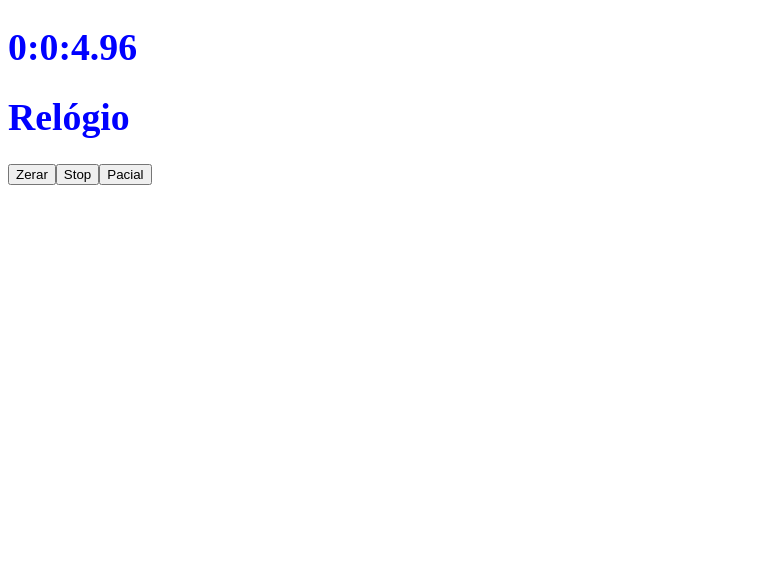
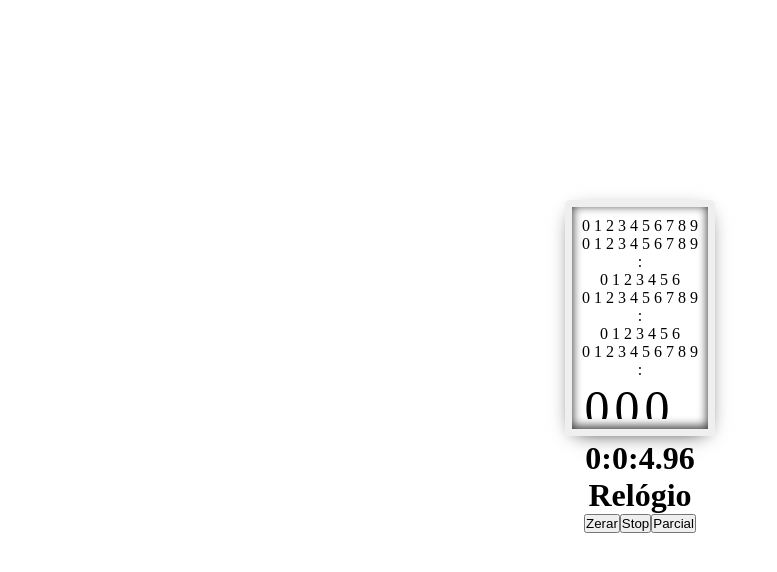
Before and after one commit to GabrielCdev/desafio2-CDM, a React (Create React App) app in the folder cronometro/: page / in a window 1280 px wide. Shown: the top 572 px of the page, without its empty margins (0-777 px from the left). Built offline with nearby package versions, Linux system fonts and the light colour scheme.

Commit message:
CSS do Cronômetro e Modificações funcionais

```diff
--- a/cronometro/src/App.css
+++ b/cronometro/src/App.css
@@ -1,44 +1,125 @@
-.App {
-    text-align: center;
+* {
+    margin: 0;
+    padding: 0;
 }
 
-.App-logo {
-    height: 40vmin;
-    pointer-events: none;
+.container {
+	padding: 200px;
+	text-align: center;
 }
 
-.my-title{
-    color: blue;
-    font-size: 1cm;
+.timer {
+	padding: 10px;
+	background: linear-gradient(top, #222, #444);
+	overflow: hidden;
+	display: inline-block;
+	border: 7px solid #efefef;
+	border-radius: 5px;
+	position: relative;
+
+	box-shadow:
+		inset 0 -2px 10px 1px rgba(0, 0, 0, 0.75),
+		0 5px 20px -10px rgba(0, 0, 0, 1);
 }
 
-@media (prefers-reduced-motion: no-preference) {
-    .App-logo {
-      animation: App-logo-spin infinite 20s linear;
-    }
+.cell {
+	/*Should only display 1 digit. Hence height = line height of .numbers
+	and width = width of .numbers*/
+	width: 0.60em;
+	height: 40px;
+	font-size: 50px;
+	overflow: hidden;
+	position: relative;
+	float: left;
 }
 
-.App-header {
-    background-color: #282c34;
-    min-height: 100vh;
-    display: flex;
-    flex-direction: column;
-    align-items: center;
-    justify-content: center;
-    font-size: calc(10px + 2vmin);
-    color: white;
+.numbers {
+	width: 0.6em;
+	line-height: 40px;
+	font-family: digital, arial, verdana;
+	text-align: center;
+	color: #fff;
+
+	position: absolute;
+	top: 0;
+	left: 0;
+
+	/*Glow to the text*/
+	text-shadow: 0 0 5px rgba(255, 255, 255, 1);
 }
 
-.App-link {
-    color: #61dafb;
+/*Styles for the controls*/
+#timer_controls {
+	margin-top: -5px;
+}
+#timer_controls label {
+	cursor: pointer;
+	padding: 5px 10px;
+	background: #efefef;
+	font-family: arial, verdana, tahoma;
+	font-size: 11px;
+	border-radius: 0 0 3px 3px;
+}
+input[name="controls"] {display: none;}
+
+/*Control code*/
+#stop:checked~.timer .numbers {animation-play-state: paused;}
+#start:checked~.timer .numbers {animation-play-state: running;}
+#reset:checked~.timer .numbers {animation: none;}
+
+.moveten {
+	/*The digits move but dont look good. We will use steps now
+	10 digits = 10 steps. You can now see the digits swapping instead of
+	moving pixel-by-pixel*/
+	animation: moveten 1s steps(10, end) infinite;
+	/*By default animation should be paused*/
+	animation-play-state: paused;
+}
+.movesix {
+	animation: movesix 1s steps(6, end) infinite;
+	animation-play-state: paused;
 }
 
-@keyframes App-logo-spin {
-    from {
-        transform: rotate(0deg);
-    }
+/*Now we need to sync the animation speed with time speed*/
+/*One second per digit. 10 digits. Hence 10s*/
+.second {animation-duration: 10s;}
+.tensecond {animation-duration: 60s;} /*60 times .second*/
 
-    to {
-        transform: rotate(360deg);
-    }
+.milisecond {animation-duration: 1s;} /*1/10th of .second*/
+.tenmilisecond {animation-duration: 0.1s;}
+.hundredmilisecond {animation-duration: 0.01s;}
+
+.minute {animation-duration: 600s;} /*60 times .second*/
+.tenminute {animation-duration: 3600s;} /*60 times .minute*/
+
+.hour {animation-duration: 36000s;} /*60 times .minute*/
+.tenhour {animation-duration: 360000s;} /*10 times .hour*/
+
+/*The stopwatch looks good now. Lets add some styles*/
+
+/*Lets animate the digit now - the main part of this tutorial*/
+/*We are using prefixfree, so no need of vendor prefixes*/
+/*The logic of the animation is to alter the 'top' value of the absolutely
+positioned .numbers*/
+/*Minutes and Seconds should be limited to only '60' and not '100'
+Hence we need to create 2 animations. One with 10 steps and 10 digits and
+the other one with 6 steps and 6 digits*/
+@keyframes moveten {
+	0% {top: 0;}
+	100% {top: -400px;}
+	/*height = 40. digits = 10. hence -400 to move it completely to the top*/
 }
+
+@keyframes movesix {
+	0% {top: 0;}
+	100% {top: -240px;}
+	/*height = 40. digits = 6. hence -240 to move it completely to the top*/
+}
+
+
+/*Lets use a better font for the numbers*/
+@font-face {
+	font-family: 'digital';
+	src: url('http://thecodeplayer.com/uploads/fonts/DS-DIGI.TTF');
+
+}
--- a/cronometro/src/App.js
+++ b/cronometro/src/App.js
@@ -122,13 +122,40 @@ class App extends React.Component {
 
   render(){
     return (
+      <div class="container">
+
+        <div className="timer">
+		      <div className="espaco">
+			    <div className="segunda casa das horas">0 1 2 3 4 5 6 7 8 9</div></div>
+          <div className="espaco">
+			    <div className="primeira casa das horas">0 1 2 3 4 5 6 7 8 9</div></div>
+          <div className="divisor"><div className="numeros">:</div></div>
+          <div className="espaco">
+			    <div className="segunda casa dos minutos">0 1 2 3 4 5 6</div></div>
+          <div className="espaco">
+			    <div className="primeira casa dos minutos">0 1 2 3 4 5 6 7 8 9</div></div>
+          <div className="divisor"><div class="numeros">:</div></div>
+          <div className="espaco">
+			    <div className="segunda casa dos segundos">0 1 2 3 4 5 6</div></div>
+          <div className="espaco">
+			    <div className="primeira casa dos segundos">0 1 2 3 4 5 6 7 8 9</div></div>
+          <div className="divisor"><div class="numeros">:</div></div>
+          <div className="cell">
+			    <div className="decimos de segundos">0 1 2 3 4 5 6 7 8 9</div></div>
+          <div className="cell">
+			    <div className="centesimos de segundos">0 1 2 3 4 5 6 7 8 9</div></div>
+          <div className="cell">
+			    <div className="milesimos de segundos">0 1 2 3 4 5 6 7 8 9</div></div>
+        </div>
+
         <div>
           <Contador horas={this.state.horas} minutos={this.state.minutos} segundos={this.state.segundos} centesimos={this.state.centesimos} />
           <LabelRelogio name={this.state.name} />
           <Botao onClick={() => this.zerarCronometro()} label={"Zerar"} />
           <Botao onClick={() => this.pararTempo()} label={this.state.nameStop} />
-        <Botao onClick={() => this.parcial()} label={"Pacial"} />
+          <Botao onClick={() => this.parcial()} label={"Parcial"} />
           <LabelRelogio name={this.state.parcial} />
+        </div>
       </div>
     );
   }
```
Lines whose indentation alone changed are shown as unchanged.
